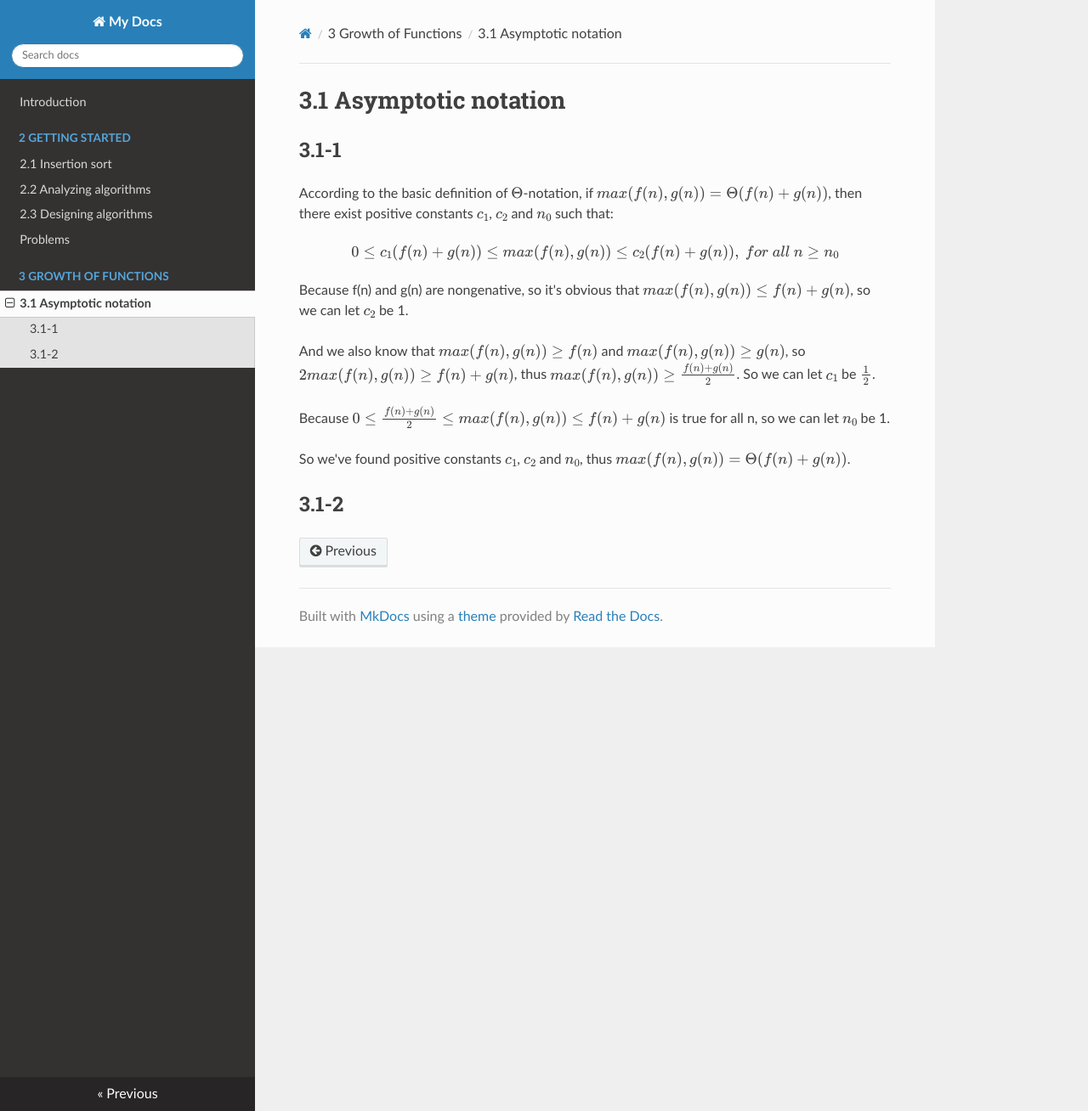
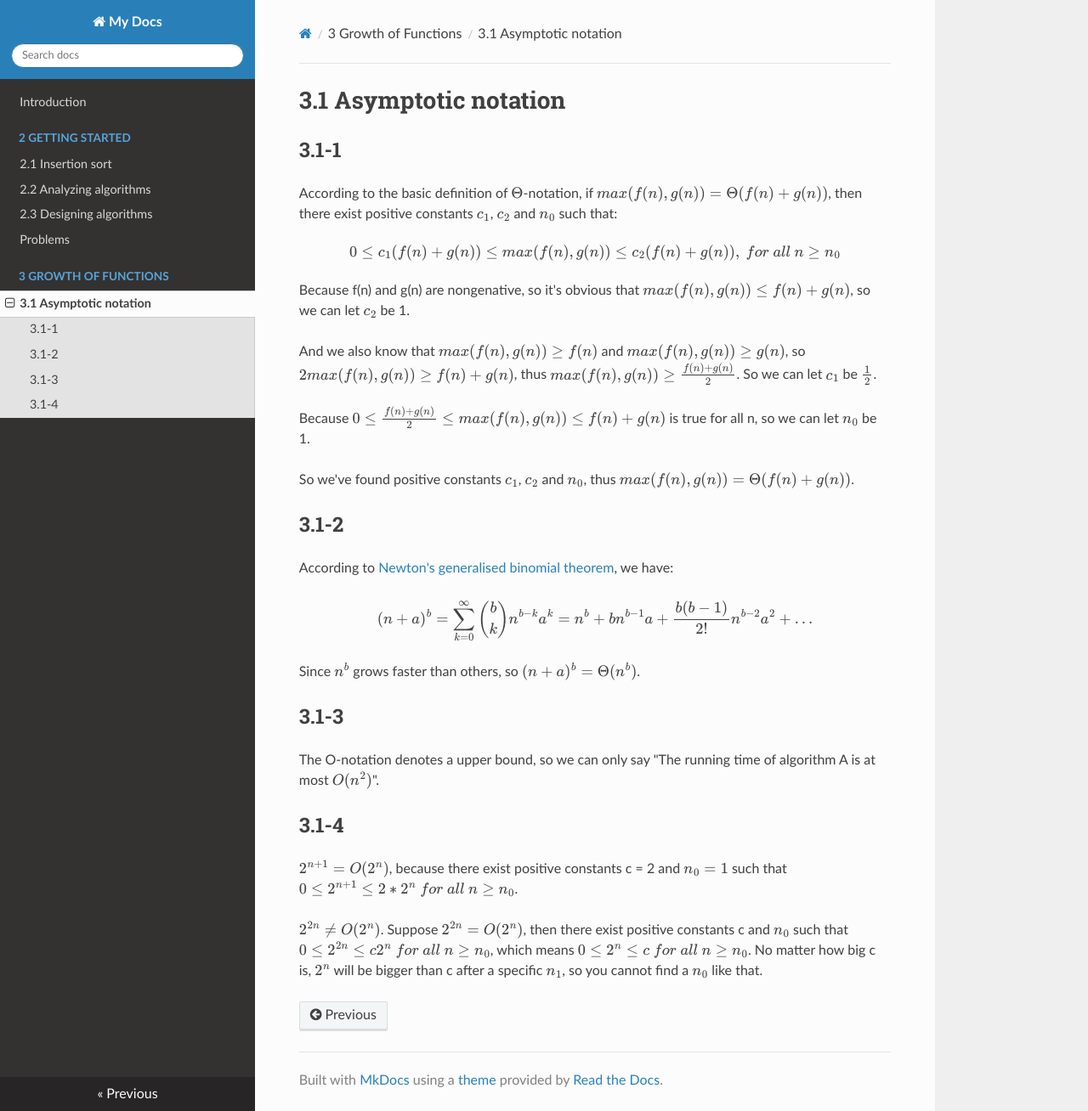
Before and after one commit to Frederick-S/Introduction-to-Algorithms-Notes, an MkDocs documentation site: the page built from docs/3-Growth-of-Functions/3.1-Asymptotic-notation.md, in a window 1280 px wide and 1308 px high. Shown: the whole window at 85% size. Built offline with MkDocs 1.6.1, drawn with Linux system fonts in a browser that asks for light colours; nearby versions of some CDN libraries; formulas are drawn with MathJax 3; old or Windows-style settings are respelled for this version of MkDocs.

Commit message:
Update exercise

```diff
--- a/docs/3-Growth-of-Functions/3.1-Asymptotic-notation.md
+++ b/docs/3-Growth-of-Functions/3.1-Asymptotic-notation.md
@@ -13,3 +13,16 @@
 So we've found positive constants $c_1$, $c_2$ and $n_0$, thus $max(f(n), g(n)) = \Theta(f(n) + g(n))$.
 
 ## 3.1-2
+According to [Newton's generalised binomial theorem](https://en.wikipedia.org/wiki/Binomial_theorem), we have:
+
+$$(n + a)^b = \sum_{k = 0}^{\infty} \binom{b}{k}n^{b - k}a^k = n^b + bn^{b - 1}a + \frac{b(b - 1)}{2!}n^{b - 2}a^2 + \dots$$
+
+Since $n^b$ grows faster than others, so $(n + a)^b = \Theta(n^b)$.
+
+## 3.1-3
+The O-notation denotes a upper bound, so we can only say "The running time of algorithm A is at most $O(n^2)$".
+
+## 3.1-4
+$2^{n + 1} = O(2^n)$, because there exist positive constants c = 2 and $n_0 = 1$ such that $0 \leq 2^{n + 1} \leq 2 * 2^n\ for\ all\ n \geq n_0$.
+
+$2^{2n} \neq O(2^n)$. Suppose $2^{2n} = O(2^n)$, then there exist positive constants c and $n_0$ such that $0 \leq 2^{2n} \leq c2^n\ for\ all\ n \geq n_0$, which means $0 \leq 2^n \leq c\ for\ all\ n \geq n_0$. No matter how big c is, $2^n$ will be bigger than c after a specific $n_1$, so you cannot find a $n_0$ like that.
```
